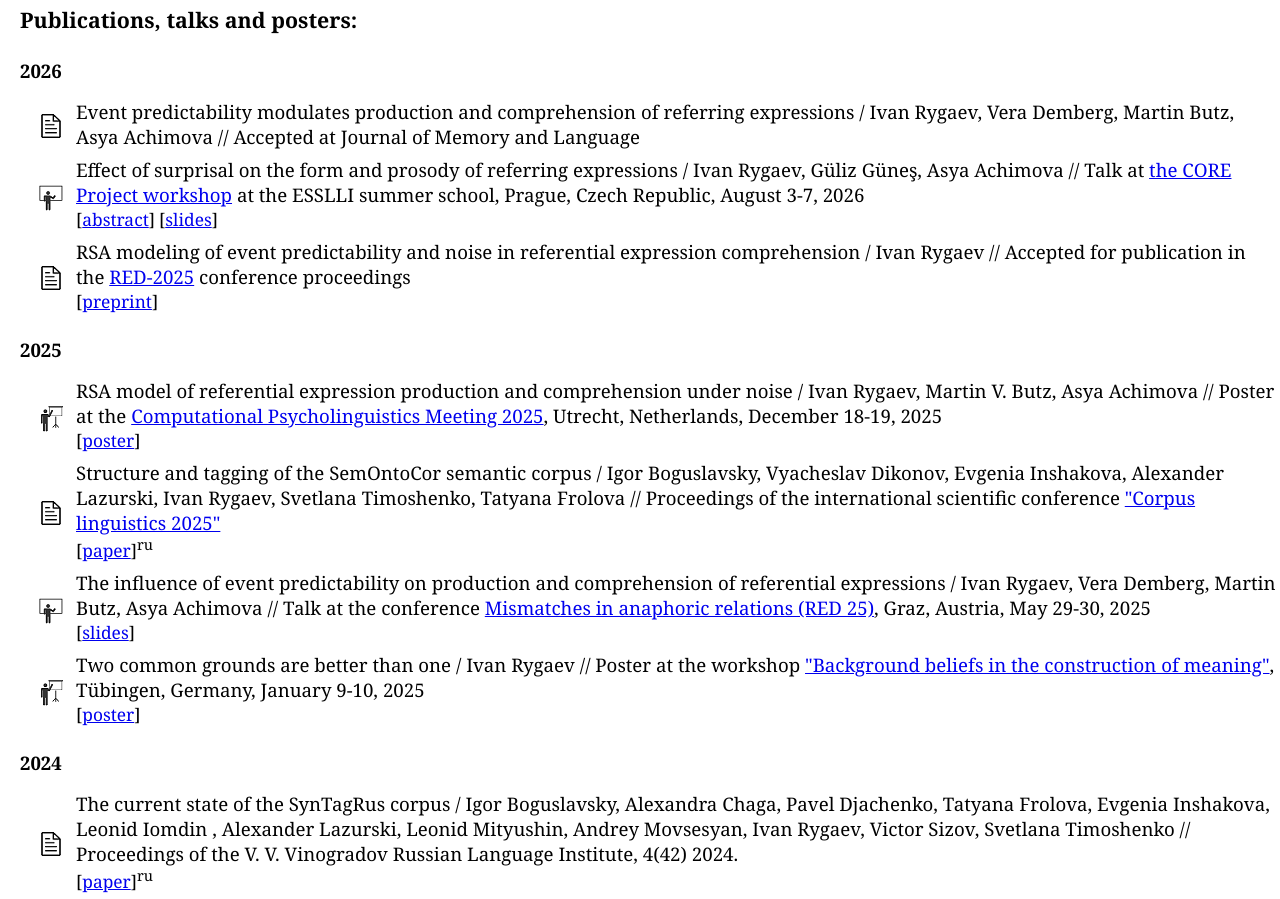
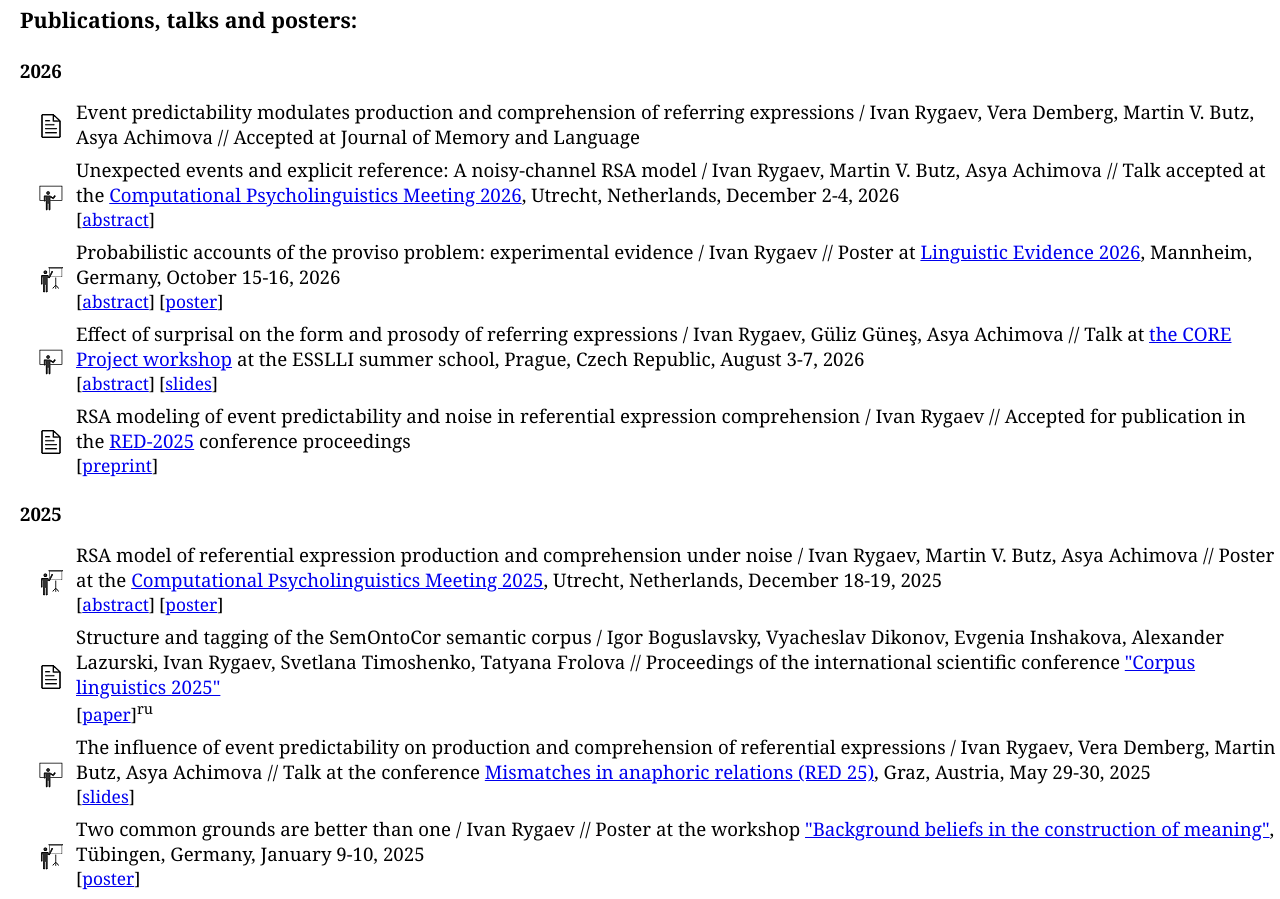
Before and after one commit to irygaev/irygaev.github.io, a plain HTML site: page index_en.html in a window 1280 px wide. Shown: the part 1263-2162 px from the top of the page. Drawn offline with Linux system fonts and the light colour scheme.

Commit message:
Latest updates

```diff
--- a/index_en.html
+++ b/index_en.html
@@ -125,7 +125,31 @@
                     </td>
                     <td class=list>
                         <p>
-                        <span class=text>Event predictability modulates production and comprehension of referring expressions / Ivan Rygaev, Vera Demberg, Martin Butz, Asya Achimova // Accepted at Journal of Memory and Language</span><br/>
+                        <span class=text>Event predictability modulates production and comprehension of referring expressions / Ivan Rygaev, Vera Demberg, Martin V. Butz, Asya Achimova // Accepted at Journal of Memory and Language</span><br/>
+                        </p>
+                    </td>
+                </tr>
+
+                <tr>
+                    <td width=1%>
+                        <img src='talk.png'/>
+                    </td>
+                    <td class=list>
+                        <p>
+                        <span class=text>Unexpected events and explicit reference: A noisy-channel RSA model / Ivan Rygaev, Martin V. Butz, Asya Achimova // Talk accepted at the <a href='https://cpl2026.sites.uu.nl/'>Computational Psycholinguistics Meeting 2026</a>, Utrecht, Netherlands, December 2-4, 2026</span><br/>
+                        <span class=links>[<a href='storage/a_2026_Rygaev_RSA_model.pdf'>abstract</a>]</span>
+                        </p>
+                    </td>
+                </tr>
+
+                <tr>
+                    <td width=1%>
+                        <img src='poster.png'/>
+                    </td>
+                    <td class=list>
+                        <p>
+                        <span class=text>Probabilistic accounts of the proviso problem: experimental evidence / Ivan Rygaev // Poster at <a href='https://www.ids-mannheim.de/gra/aktuelles/linguistic-evidence-2026/'>Linguistic Evidence 2026</a>, Mannheim, Germany, October 15-16, 2026</span><br/>
+                        <span class=links>[<a href='storage/a_2026_Rygaev_Proviso.pdf'>abstract</a>]</span> <span class=links>[<a href='storage/p_2026_Rygaev_Proviso.pdf'>poster</a>]</span>
                         </p>
                     </td>
                 </tr>
@@ -167,7 +191,7 @@
                     <td class=list>
                         <p>
                         <span class=text>RSA model of referential expression production and comprehension under noise / Ivan Rygaev, Martin V. Butz, Asya Achimova // Poster at the <a href='https://cpl2025.sites.uu.nl/'>Computational Psycholinguistics Meeting 2025</a>, Utrecht, Netherlands, December 18-19, 2025</span><br/>
-                        <span class=links>[<a href='storage/p_2025_Rygaev_RSA_model.pdf'>poster</a>]</span>
+                        <span class=links>[<a href='storage/a_2025_Rygaev_RSA_model.pdf'>abstract</a>]</span> <span class=links>[<a href='storage/p_2025_Rygaev_RSA_model.pdf'>poster</a>]</span>
                         </p>
                     </td>
                 </tr>
```
Also changed, not shown: 5 other files.
